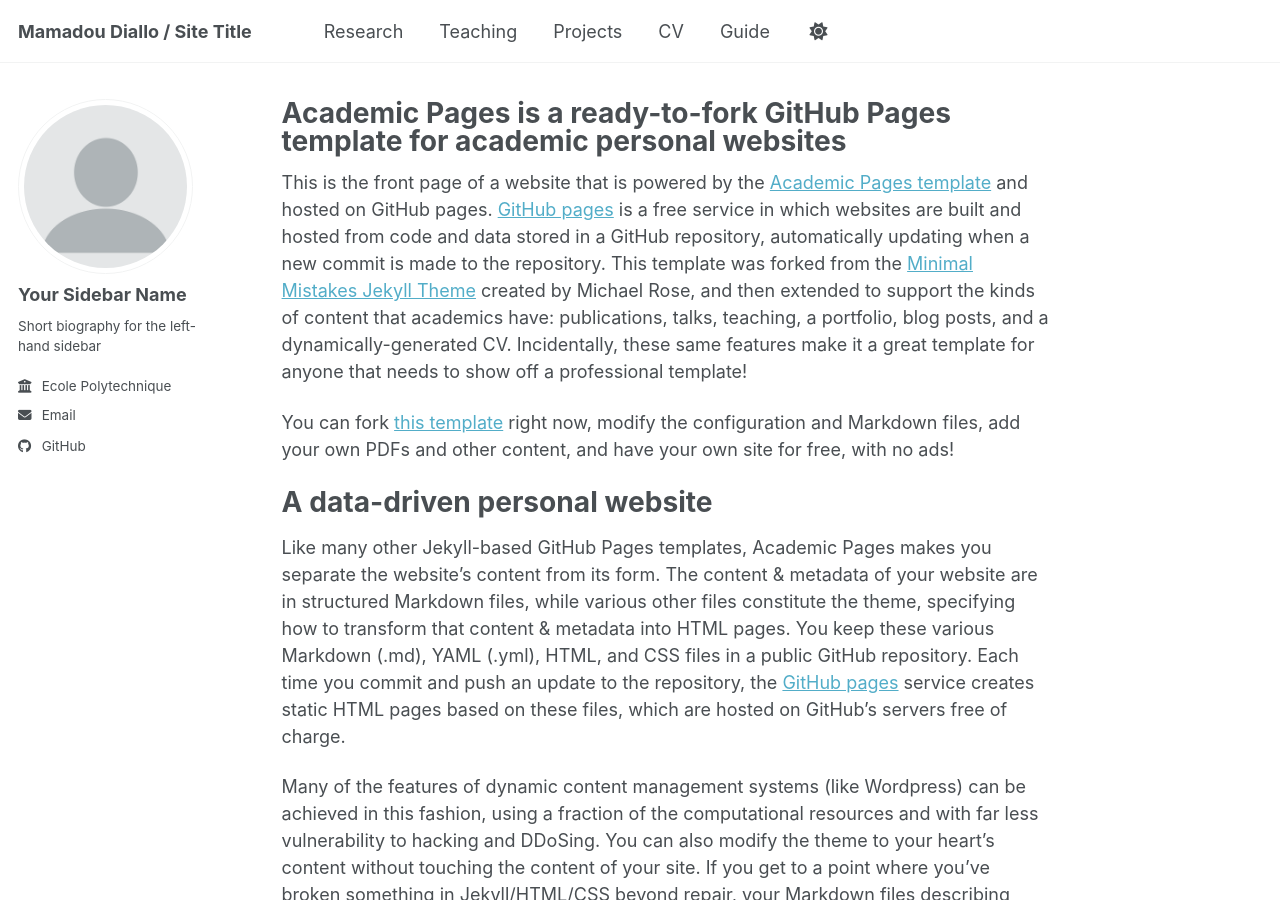
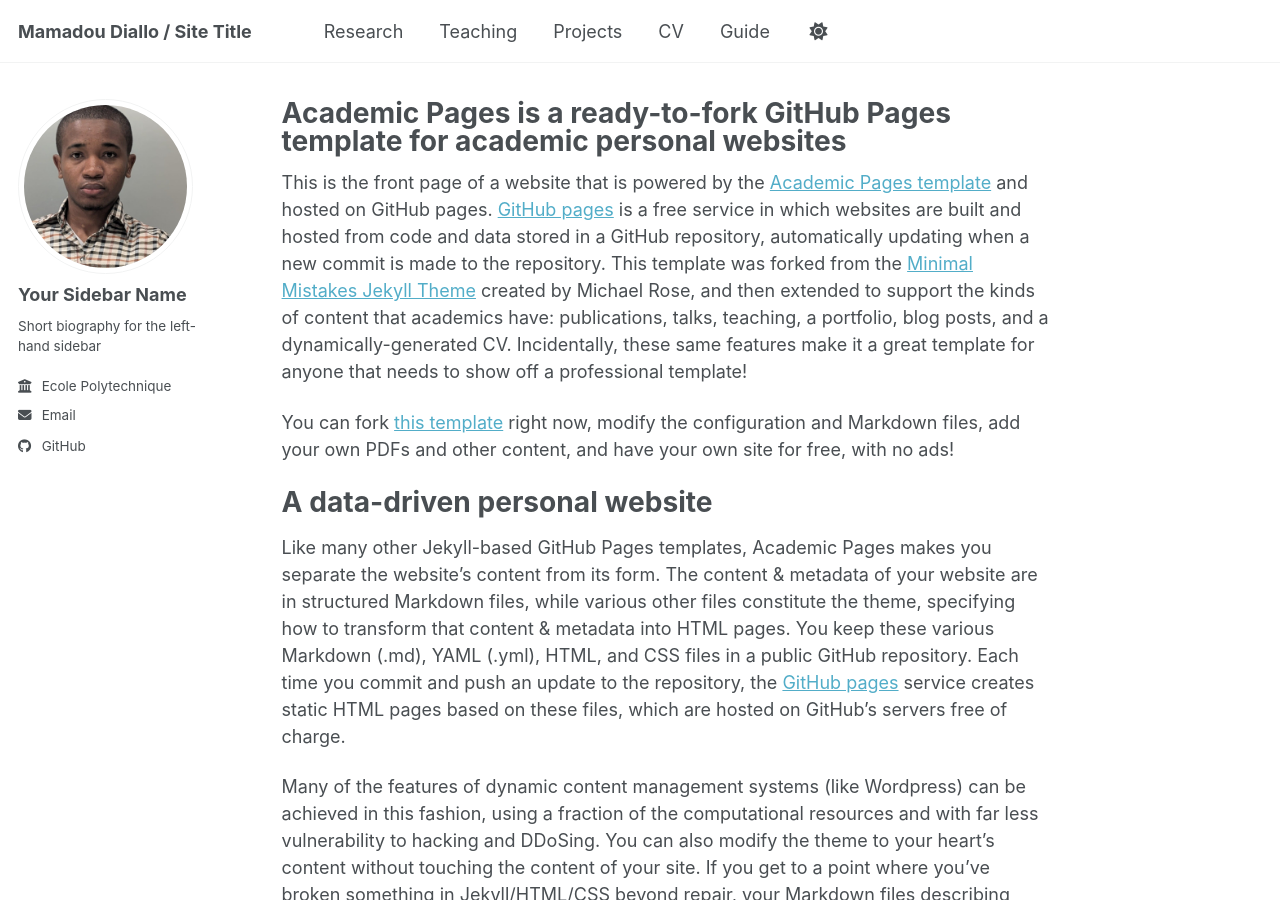
Before and after one commit to lam-rana/lam-rana.github.io, a Jekyll site: the page built from _pages/about.md, in a window 1280 px wide and 900 px high. Built offline with Jekyll 4.4.1, drawn with Linux system fonts in a browser that asks for light colours; a script bundle is joined from its source files by our own code; library files that are not in the unit come from our copies.

Commit message:
Update author avatar image in config

```diff
--- a/_config.yml
+++ b/_config.yml
@@ -23,7 +23,7 @@
 #               Additional customization can be done by editing /_includes/author-profile.html
 author:
   # Biographic information
-  avatar           : "profile.png"
+  avatar           : "maprofile.jpeg"
   name             : "Your Sidebar Name"
   pronouns         : # example: "she/her"
   bio              : "Short biography for the left-hand sidebar"
```
